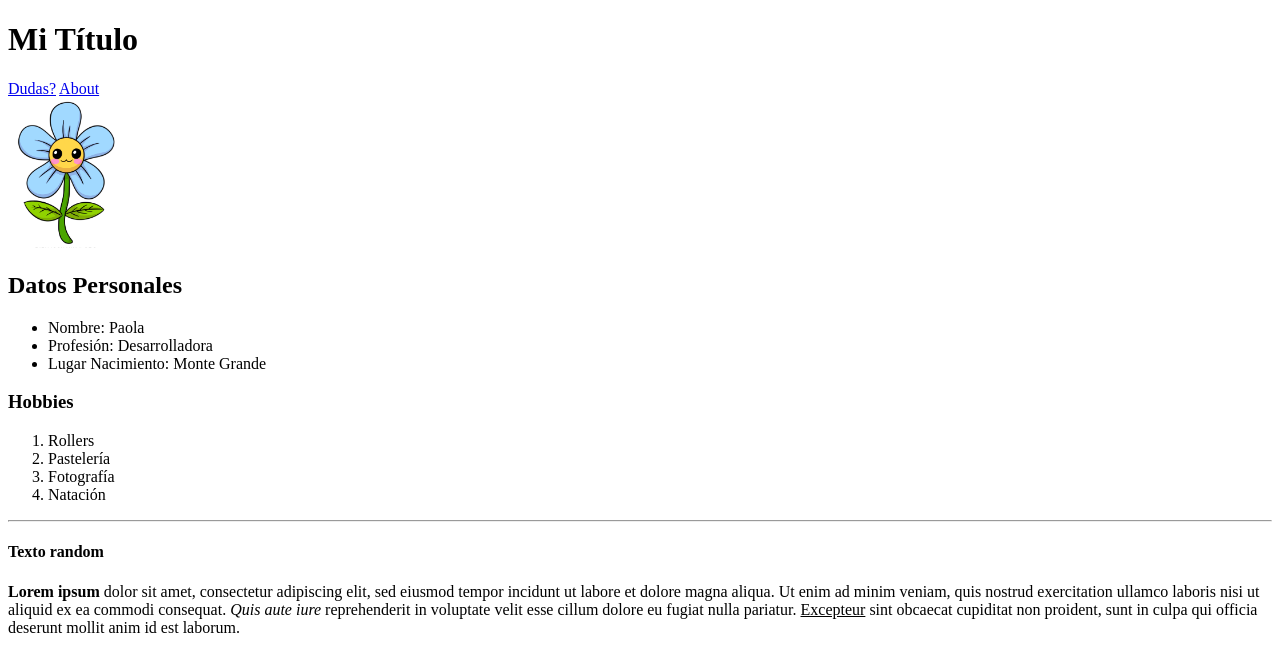
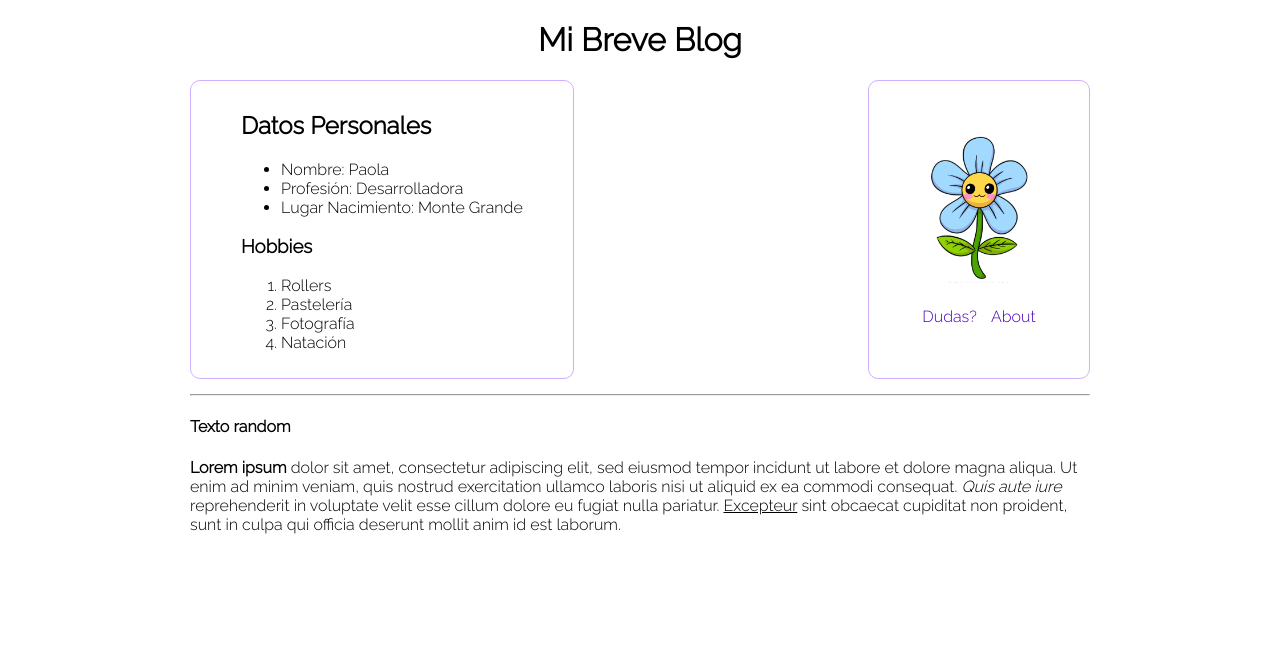
Before and after one commit to paolm/miBlog, a plain HTML site: page index.html in a window 1280 px wide. Drawn offline with Linux system fonts and the light colour scheme.

Commit message:
styling blog

```diff
--- a/index.html
+++ b/index.html
@@ -5,20 +5,54 @@
         <meta name="viewport" content="width=device-width, initial-scale=1.0">
         <meta http-equiv="X-UA-Compatible" content="ie=edge">
         <title>Paol Blog</title>
+        <link href="https://fonts.googleapis.com/css?family=Raleway:300&display=swap" rel="stylesheet"/>
+        <style>
+            body {
+                font-family: 'Raleway', sans-serif;
+            }
+            h1 {
+                text-align: center;
+            }
+            .seccionDatos{
+                max-width: 900px;
+                margin-left: auto;
+                margin-right: auto;
+            }
+            .divDatos {
+                float: left;
+                padding: 10px 50px;
+                border: #CFB0FF 1px solid;
+                margin-bottom: 15px;
+                border-radius: 10px;
+            }
+            .divImg {
+                float: right;
+                padding: 52px;
+                border: #CFB0FF 1px solid;
+                border-radius: 10px;
+                text-align: center;
+                margin-bottom: 15px;
+            }
+            .navegation{
+                margin-top: 20px;
+            }
+            .link{
+                text-decoration: none;
+                color: #4900BB;
+            }
+            .clear {
+                clear: both;
+            }
+
+        </style>
     </head>
     <body>
         <header>
-            <h1>Mi T&iacute;tulo</h1>
+            <h1>Mi Breve Blog</h1>
         </header>
-        <nav>
-            <a href="http://google.com" target="_blank">Dudas?</a>
-            <a href="about.html">About</a>
-        </nav>
-        <section>
-            <article>
-                <a href="https://facebook.com" target="_blank">
-                    <img src="./images/flor.png" alt="Flor" height="150"/>
-                </a>
+        <section class="seccionDatos">
+            <article class="bloqueArriba">
+                <div class="divDatos">
                     <h2>Datos Personales</h2>
                     <ul>
                         <li>Nombre: Paola</li>
@@ -32,7 +66,17 @@
                         <li>Fotograf&iacute;a</li>
                         <li>Nataci&oacute;n</li>
                     </ol>
-                <hr />
+                </div>
+                <div class="divImg">
+                    <a href="https://facebook.com" target="_blank">
+                        <img src="./images/flor.png" alt="Flor" height="150"/>
+                    </a>
+                    <nav class="navegation">
+                        <a href="http://google.com" target="_blank" class="link">Dudas?</a>
+                        <a href="about.html" class="link" style="margin-left: 10px;">About</a>
+                    </nav>
+                </div>
+                <hr class="clear"/>
                 <h4>Texto random</h4>
                 <strong>Lorem ipsum</strong> dolor sit amet, consectetur adipiscing elit, sed eiusmod tempor incidunt
                 ut labore et dolore magna aliqua. Ut enim ad minim veniam, quis nostrud exercitation ullamco laboris
```
Lines whose indentation alone changed are shown as unchanged.
